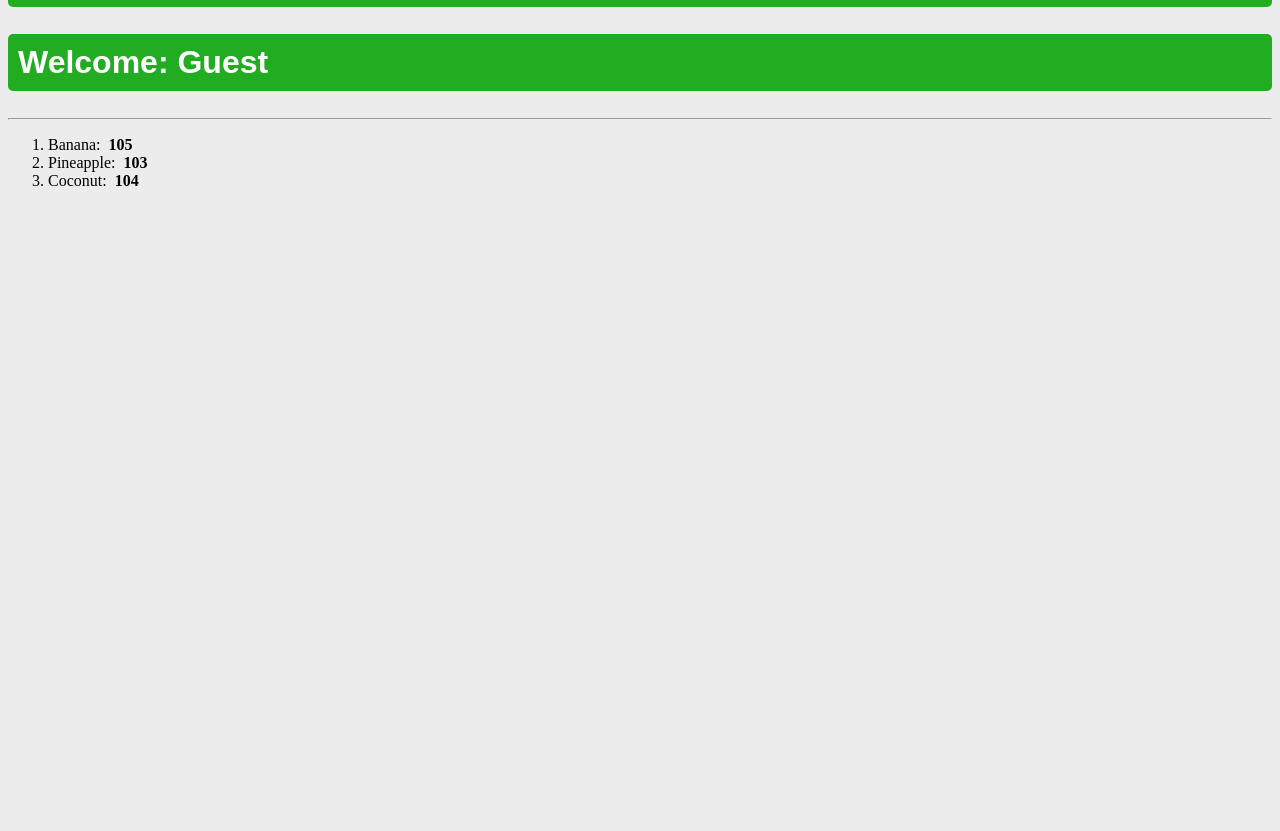
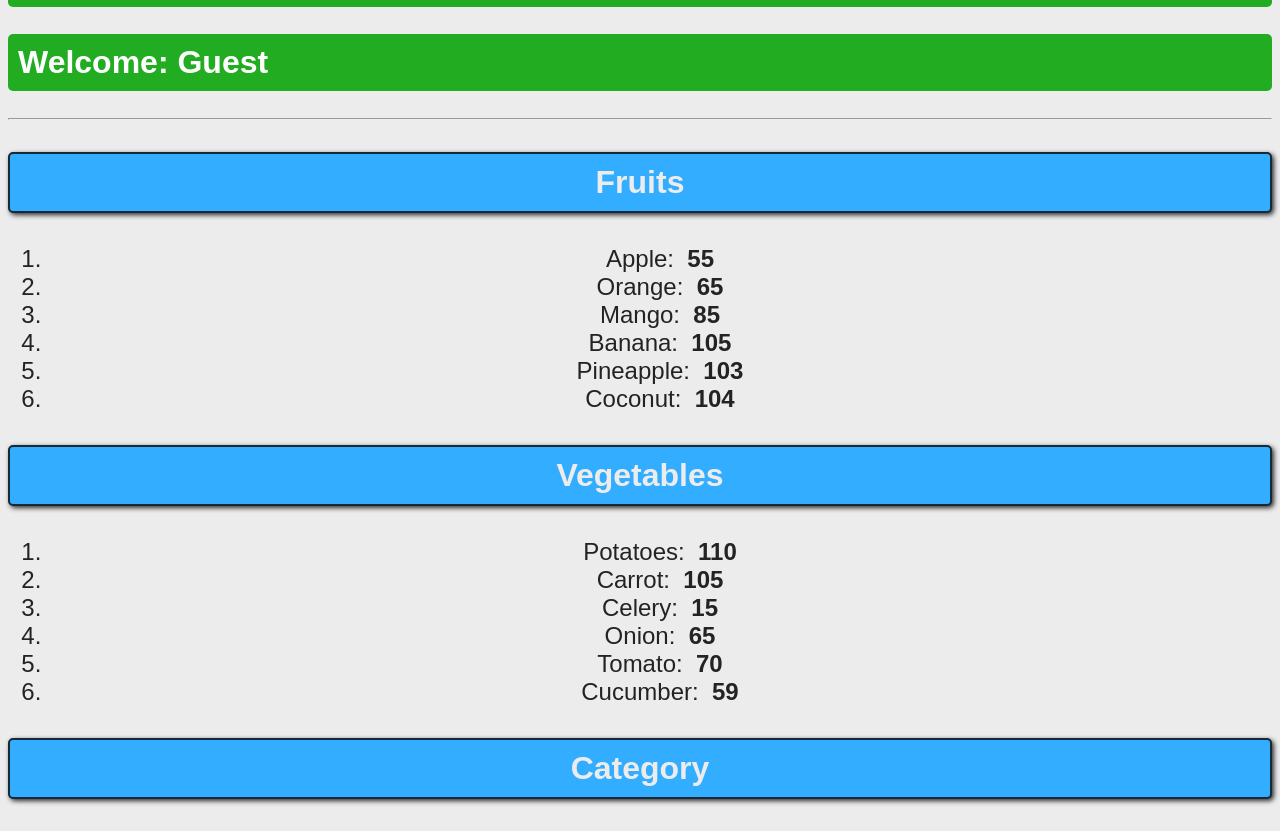
Before and after one commit to Defenseman/react_full_course, a React (Vite) app in the folder my_react_project/: page / in a window 1280 px wide. Shown: the part 1239-2070 px from the top of the page. Before the commit the page ends 1445 px from the top, so only its background shows below. Built offline with nearby package versions, Linux system fonts and the light colour scheme.

Commit message:
render lists 2/2

```diff
--- a/my_react_project/src/App.jsx
+++ b/my_react_project/src/App.jsx
@@ -9,6 +9,19 @@
 import List from './components/List/List.jsx'
 
 function App() {
+    const fruits= [{id:1, name:'Apple',calories: 55},
+                                                {id:2, name:'Orange', calories: 65},
+                                                {id:3, name:'Mango', calories: 85},
+                                                {id:4, name:'Banana', calories: 105},
+                                                {id:5, name:'Pineapple', calories: 103},
+                                                {id:6, name:'Coconut', calories: 104}]
+    const vegetables= [{id:7, name:'Potatoes',calories: 110},
+                                                {id:8, name:'Carrot', calories: 105},
+                                                {id:9, name:'Celery', calories: 15},
+                                                {id:10, name:'Onion', calories: 65},
+                                                {id:11, name:'Tomato', calories: 70},
+                                                {id:12, name:'Cucumber', calories: 59}]
+
     return (
         <>
             <Header/>
@@ -33,7 +46,9 @@
             <UserGreeting isLoggedIn={true} username='Defenseman'/>
             <UserGreeting isLoggedIn={true}/>
             <hr></hr>
-            <List/>
+            {fruits.length > 0 ? <List items={fruits} category='Fruits'/> : null}
+            {vegetables.length > 0 && <List items={vegetables} category='Vegetables'/>}
+            <List />
         </>
     );
 }
--- a/my_react_project/src/components/List/List.jsx
+++ b/my_react_project/src/components/List/List.jsx
@@ -1,26 +1,37 @@
+import styles from './styles.module.css';
+import PropTypes from 'prop-types';
 
-function List() {
-    const fruits =   [{name:'Apple',calories: 55},
-                                                {name:'Orange', calories: 65},
-                                                {name:'Mango', calories: 85},
-                                                {name:'Banana', calories: 105},
-                                                {name:'Pineapple', calories: 103},
-                                                {name:'Coconut', calories: 104}]
+function List(props) {
 
-    //fruits.sort((a,b) => a.name.localeCompare(b.name)); // AlPHABETICAL
-    //fruits.sort((a, b) => b.name.localeCompare(a.name)) // REVERSE AlPHABETICAL
-    //fruits.sort((a,b) => a.calories - b.calories) // NUMERICAL
-    //fruits.sort((a,b) => b.calories - a.calories) // REVERSE NUMERICAL
+    const items = props.items
+    const category = props.category
 
-    const lowCalories = fruits.filter(fruit => fruit.calories < 100)
-    const highCalories = fruits.filter(fruit => fruit.calories > 100 )
+    const listItems = items.map(item =>
+        <li key={item.name}>{item.name}: &nbsp;
+            <b>{item.calories}</b>
+        </li>)
 
-    const listItems = highCalories.map(highCalories =>
-                                <li key={highCalories.name}>{highCalories.name}: &nbsp;
-                                <b>{highCalories.calories}</b>
-                                </li>)
-
-    return <ol>{listItems}</ol>
+    return (
+        <>
+            <h3 className={styles.category}>
+                {category}
+            </h3>
+            <ol className={styles.item}>
+                {listItems}
+            </ol>
+        </>)
+}
+List.propTypes = {
+    category: PropTypes.string,
+    items: PropTypes.arrayOf(PropTypes.shape({
+        id: PropTypes.number,
+        name: PropTypes.string,
+        calories: PropTypes.number
+    })),
+}
+List.defaultProps = {
+    category: "Category",
+    items: []
 }
 
 export default List;
--- /dev/null
+++ b/my_react_project/src/components/List/styles.module.css
@@ -0,0 +1,17 @@
+.category {
+    font-family: Arial, sans-serif;
+    font-size: 2em;
+    background-color: hsl(204, 100%, 60%);
+    padding: 10px;
+    border: 2px solid hsl(204, 41%, 15%);
+    border-radius: 5px;
+    text-align: center;
+    color: #ececec;
+    box-shadow: 2px 2px 5px #2c2c2c;
+}
+.item {
+    font-family: Arial, sans-serif;
+    font-size: 1.5em;
+    text-align: center;
+    color: #232323;
+}
```
